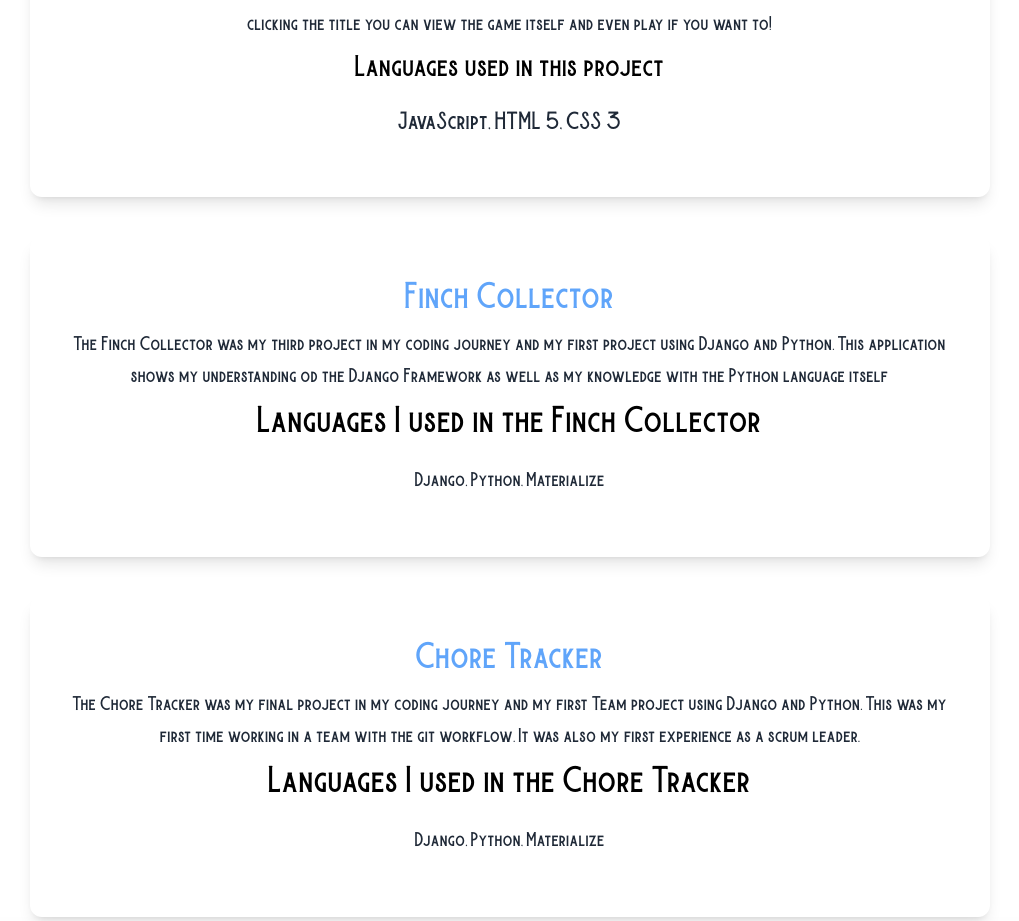
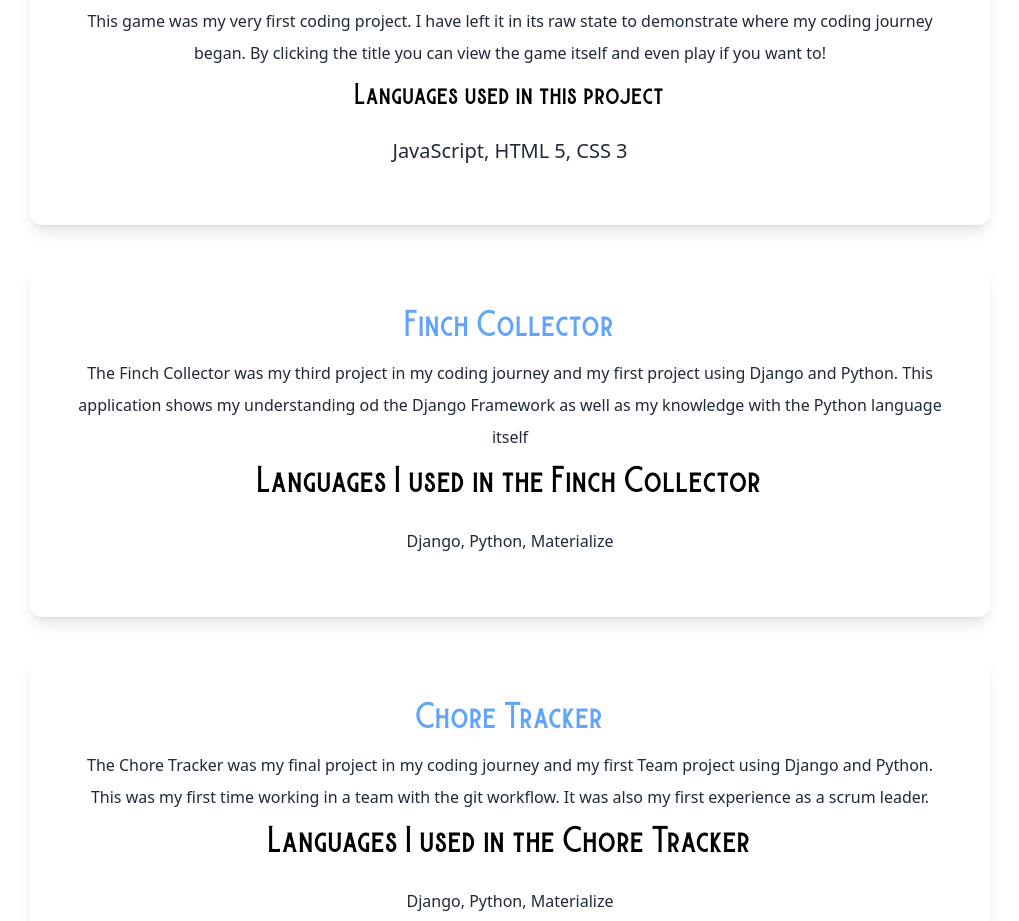
Before and after one commit to ahmalla/portfolio, a Next.js app: page / in a window 1280 px wide. Shown: the part 1271-2192 px from the top of the page, without its empty margins (130-1149 px from the left). Built offline with nearby package versions, Linux system fonts and the light colour scheme.

Commit message:
remove font from certain places

```diff
--- a/pages/index.js
+++ b/pages/index.js
@@ -45,7 +45,7 @@ export default function Home() {
               Ahmad Mahmoud
             </h2>
             <h3 className="text-2xl py-2 font-burtons md:text-3xl dark:text-gray-200">Full-Stack Developer</h3>
-            <p className="text-md py-5 font-burtons leading-8 text-gray-800 md:text-xl max-w-xl mx-auto  dark:text-gray-200">
+            <p className="text-md py-5 leading-8 text-gray-800 md:text-xl max-w-xl mx-auto  dark:text-gray-200">
               Amiable and dedicated software engineer with a background in Team
               Management and leadership. A punctual, organized and enthusiastic
               team player that isn’t afraid of a challenge and can help lead a
@@ -79,13 +79,13 @@ export default function Home() {
           <div className="text-center shadow-lg p-10 rounded-xl my-10">
             <div>
               <h2 className="text-3xl font-burtons underline-offset-8 py-1 text-blue-400"><a href="https://ahmalla.github.io/Memory-Game/" target={"_blank"} rel="noreferrer">Memory Game</a></h2>
-              <p className="text-md py-2 font-burtons leading-8 text-gray-800  dark:text-gray-200">
+              <p className="text-md py-2 leading-8 text-gray-800  dark:text-gray-200">
                 This game was my very first coding project. I have left it in its raw state to demonstrate where my coding journey began. By clicking the title you can view the game itself and even play if you want to!
               </p>
             </div>
             <div>
               <h3 className="text-2xl font-burtons py-1  dark:text-gray-200">Languages used in this project</h3>
-              <p className="text-md py-5 font-burtons leading-8 text-gray-800 md:text-xl max-w-xl mx-auto  dark:text-gray-200">
+              <p className="text-md py-5 leading-8 text-gray-800 md:text-xl max-w-xl mx-auto  dark:text-gray-200">
                 {" "}
                 JavaScript, HTML 5, CSS 3
               </p>
@@ -94,13 +94,13 @@ export default function Home() {
           <div className="text-center shadow-lg p-10 rounded-xl my-10">
             <div>
               <h2 className="text-3xl font-burtons underline-offset-8 py-1 text-blue-400"><a href="https://young-shore-22684.herokuapp.com/" target={"_blank"} rel="noreferrer">Finch Collector</a></h2>
-              <p className="text-md py-2 font-burtons leading-8 text-gray-800  dark:text-gray-200">
+              <p className="text-md py-2 leading-8 text-gray-800  dark:text-gray-200">
                 The Finch Collector was my third project in my coding journey and my first project using Django and Python. This application shows my understanding od the Django Framework as well as my knowledge with the Python language itself
               </p>
             </div>
             <div>
               <h3 className="text-3xl font-burtons py-1  dark:text-gray-200">Languages I used in the Finch Collector</h3>
-              <p className="text-md font-burtons py-5 leading-8 text-gray-800  dark:text-gray-200">
+              <p className="text-md py-5 leading-8 text-gray-800  dark:text-gray-200">
                 {" "}
                 Django, Python, Materialize
               </p>
@@ -109,13 +109,13 @@ export default function Home() {
           <div className="text-center shadow-lg p-10 rounded-xl my-10">
             <div>
               <h2 className="text-3xl font-burtons underline-offset-8 py-1 text-blue-400"><a href="https://gentle-brushlands-78744.herokuapp.com/" target={"_blank"} rel="noreferrer">Chore Tracker</a></h2>
-              <p className="text-md font-burtons py-2 leading-8 text-gray-800  dark:text-gray-200">
+              <p className="text-md py-2 leading-8 text-gray-800  dark:text-gray-200">
                 The Chore Tracker was my final project in my coding journey and my first Team project using Django and Python. This was my first time working in a team with the git workflow. It was also my first experience as a scrum leader.
               </p>
             </div>
             <div>
               <h3 className="text-3xl font-burtons py-1  dark:text-gray-200">Languages I used in the Chore Tracker</h3>
-              <p className="text-md font-burtons py-5 leading-8 text-gray-800  dark:text-gray-200">
+              <p className="text-md py-5 leading-8 text-gray-800  dark:text-gray-200">
                 {" "}
                 Django, Python, Materialize
               </p>
```
